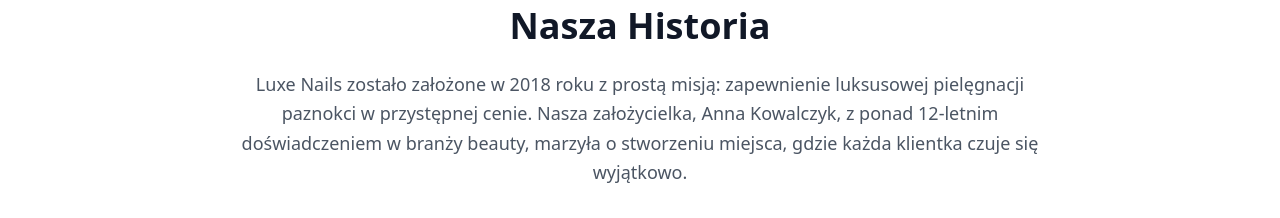
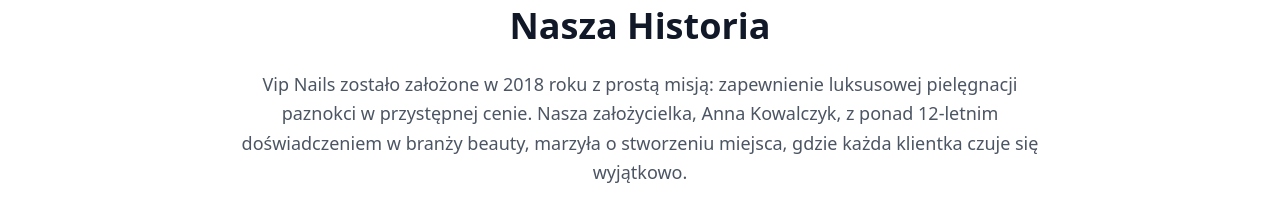
Before and after one commit to Poprostudamian/BeautySalon, a React (Vite) app: page /about in a window 1280 px wide. Shown: the part 582-800 px from the top of the page. Built offline with nearby package versions, Linux system fonts and the light colour scheme.

Commit message:
Updated About.tsx

```diff
--- a/src/pages/About.tsx
+++ b/src/pages/About.tsx
@@ -83,7 +83,7 @@ const About = () => {
           <div className="text-center mb-16">
             <h2 className="text-3xl md:text-4xl font-bold text-gray-900 mb-6">Nasza Historia</h2>
             <p className="text-lg text-gray-600 leading-relaxed">
-              Luxe Nails zostało założone w 2018 roku z prostą misją: zapewnienie luksusowej pielęgnacji paznokci
+              Vip Nails zostało założone w 2018 roku z prostą misją: zapewnienie luksusowej pielęgnacji paznokci
               w przystępnej cenie. Nasza założycielka, Anna Kowalczyk, z ponad 12-letnim doświadczeniem w branży
               beauty, marzyła o stworzeniu miejsca, gdzie każda klientka czuje się wyjątkowo.
             </p>
```
